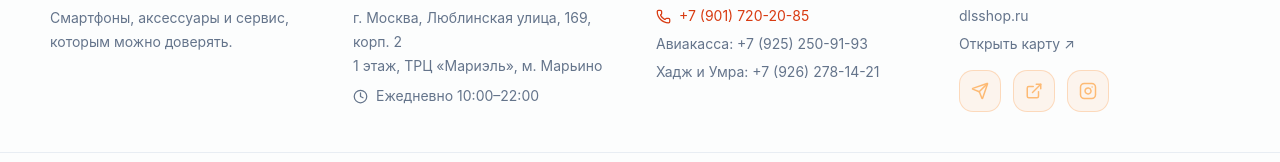
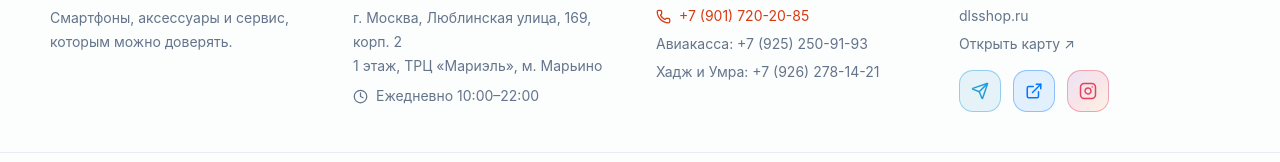
Before and after one commit to mehrvarshodiev/dilashmobile, a React (Vite) app: page / in a window 1280 px wide. Shown: the part 2079-2241 px from the top of the page. Built offline with nearby package versions, Linux system fonts and the light colour scheme; no server answers.

Commit message:
Use official colors for footer social icons

```diff
--- a/src/index.css
+++ b/src/index.css
@@ -283,3 +283,12 @@ html:not(.dark) .catalog-search-wrap:focus-within .catalog-search-input{box-shad
 
 .social-footer-link{display:inline-flex;align-items:center;justify-content:center;width:42px;height:42px;border:1px solid rgba(251,146,60,.28);border-radius:14px;background:rgba(251,146,60,.08);color:#fdba74;transition:background .2s ease,border-color .2s ease,color .2s ease,transform .2s ease}
 .social-footer-link:hover{background:#fdba74;border-color:#fdba74;color:#18181b;transform:translateY(-2px)}
+
+/* Official platform colors for each footer social icon */
+.social-footer-link{background:rgba(255,255,255,.04);transition:transform .2s ease,background .2s ease,border-color .2s ease}
+.social-footer-link[title="Telegram"]{color:#229ED9;border-color:rgba(34,158,217,.42);background:rgba(34,158,217,.10)}
+.social-footer-link[title="ВКонтакте"]{color:#0077FF;border-color:rgba(0,119,255,.38);background:rgba(0,119,255,.10)}
+.social-footer-link[title="Instagram"]{color:#E4405F;border-color:rgba(228,64,95,.4);background:linear-gradient(135deg,rgba(131,58,180,.13),rgba(228,64,95,.13),rgba(252,176,69,.13))}
+.social-footer-link[title="Telegram"]:hover{color:#fff;background:#229ED9;border-color:#229ED9;transform:translateY(-2px)}
+.social-footer-link[title="ВКонтакте"]:hover{color:#fff;background:#0077FF;border-color:#0077FF;transform:translateY(-2px)}
+.social-footer-link[title="Instagram"]:hover{color:#fff;background:linear-gradient(135deg,#833AB4,#E4405F,#FCB045);border-color:#E4405F;transform:translateY(-2px)}
```
